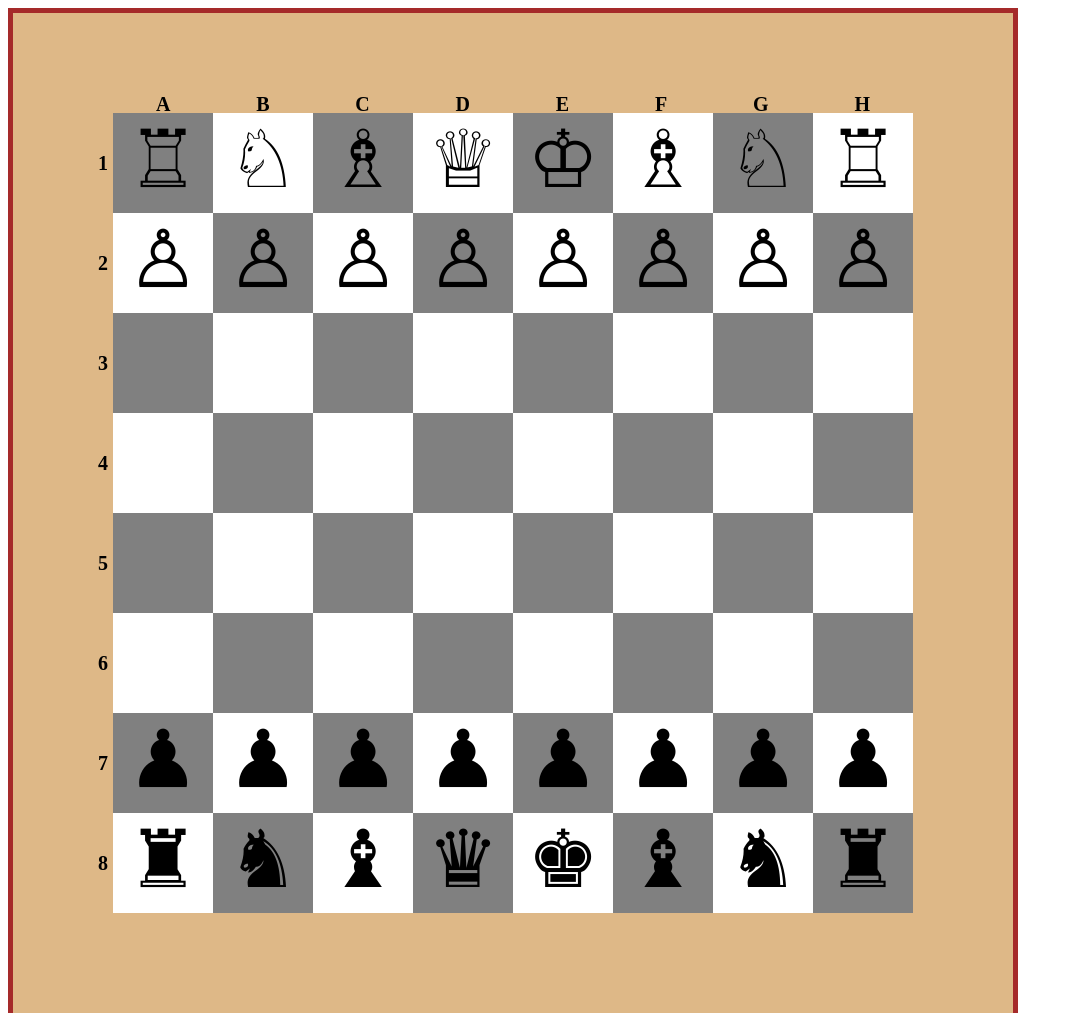
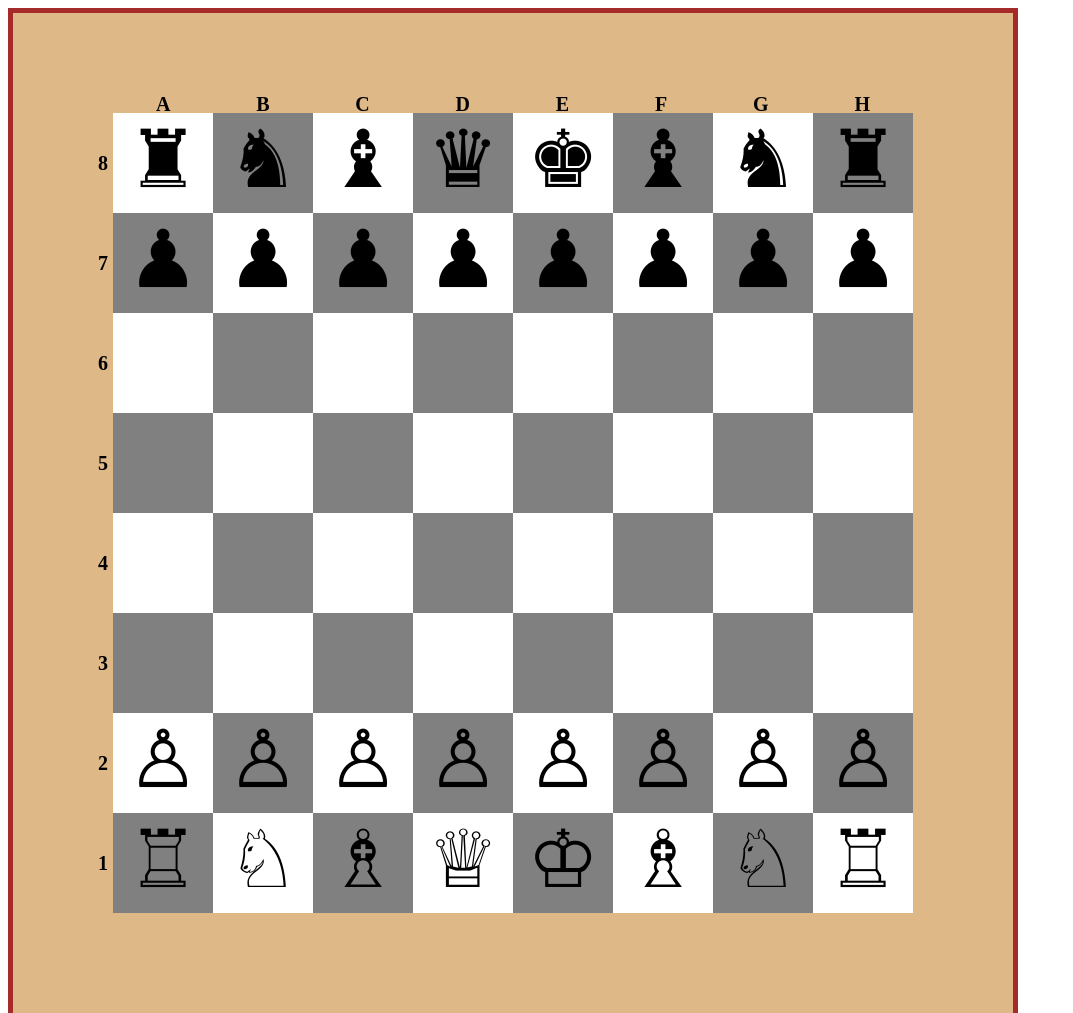
Before and after one commit to AlexandrObukhov/urok15, a plain HTML site: page hw3.html in a window 1280 px wide. Shown: the top 1013 px of the page, without its empty margins (0-1073 px from the left). Drawn offline with Linux system fonts and the light colour scheme.

Commit message:
chess id

```diff
--- a/hw3.html
+++ b/hw3.html
@@ -10,14 +10,14 @@
 <body>
 	<div class="wrapper">
 		<div class="numbers">
+			<div class="num">8</div>
+			<div class="num">7</div>
+			<div class="num">6</div>
+			<div class="num">5</div>
+			<div class="num">4</div>
+			<div class="num">3</div>
+			<div class="num">2</div>
 			<div class="num">1</div>
-			<div class="num">2</div>
-			<div class="num">3</div>
-			<div class="num">4</div>
-			<div class="num">5</div>
-			<div class="num">6</div>
-			<div class="num">7</div>
-			<div class="num">8</div>
 		</div>
 		<div class="letters">
 			<div class="let">A</div>
@@ -31,84 +31,84 @@
 		</div>
 		<div class="board">
 			<div class="column1">
-				<div class="block">&#9814;</div>
-				<div class="block">&#9817;</div>
-				<div class="block"></div>
-				<div class="block"></div>
-				<div class="block"></div>
-				<div class="block"></div>
-				<div class="block">&#9823;</div>
-				<div class="block">&#9820;</div>
+				<div id="a1" class="block">&#9814;</div>
+				<div id="a2" class="block">&#9817;</div>
+				<div id="a3" class="block"></div>
+				<div id="a4" class="block"></div>
+				<div id="a5" class="block"></div>
+				<div id="a6" class="block"></div>
+				<div id="a7" class="block">&#9823;</div>
+				<div id="a8" class="block">&#9820;</div>
 			</div>
 			<div class="column2">
-				<div class="block">&#9822;</div>
-				<div class="block">&#9823;</div>
-				<div class="block"></div>
-				<div class="block"></div>
-				<div class="block"></div>
-				<div class="block"></div>
-				<div class="block">&#9817;</div>
-				<div class="block">&#9816;</div>
+				<div id="b8" class="block">&#9822;</div>
+				<div id="b7" class="block">&#9823;</div>
+				<div id="b6" class="block"></div>
+				<div id="b5" class="block"></div>
+				<div id="b4" class="block"></div>
+				<div id="b3" class="block"></div>
+				<div id="b2" class="block">&#9817;</div>
+				<div id="b1" class="block">&#9816;</div>
 			</div>
 			<div class="column1">
-				<div class="block">&#9815;</div>
-				<div class="block">&#9817;</div>
-				<div class="block"></div>
-				<div class="block"></div>
-				<div class="block"></div>
-				<div class="block"></div>
-				<div class="block">&#9823;</div>
-				<div class="block">&#9821;</div>
+				<div id="c1" class="block">&#9815;</div>
+				<div id="c2" class="block">&#9817;</div>
+				<div id="c3" class="block"></div>
+				<div id="c4" class="block"></div>
+				<div id="c5" class="block"></div>
+				<div id="c6" class="block"></div>
+				<div id="c7" class="block">&#9823;</div>
+				<div id="c8" class="block">&#9821;</div>
 			</div>
 			<div class="column2">
-				<div class="block">&#9819;</div>
-				<div class="block">&#9823;</div>
-				<div class="block"></div>
-				<div class="block"></div>
-				<div class="block"></div>
-				<div class="block"></div>
-				<div class="block">&#9817;</div>
-				<div class="block">&#9813;</div>
+				<div id="d8" class="block">&#9819;</div>
+				<div id="d7" class="block">&#9823;</div>
+				<div id="d6" class="block"></div>
+				<div id="d5" class="block"></div>
+				<div id="d4" class="block"></div>
+				<div id="d3" class="block"></div>
+				<div id="d2" class="block">&#9817;</div>
+				<div id="d1" class="block">&#9813;</div>
 			</div>
 			<div class="column1">
-				<div class="block">&#9812;</div>
-				<div class="block">&#9817;</div>
-				<div class="block"></div>
-				<div class="block"></div>
-				<div class="block"></div>
-				<div class="block"></div>
-				<div class="block">&#9823;</div>
-				<div class="block">&#9818;</div>
+				<div id="e1" class="block">&#9812;</div>
+				<div id="e2" class="block">&#9817;</div>
+				<div id="e3" class="block"></div>
+				<div id="e4" class="block"></div>
+				<div id="e5" class="block"></div>
+				<div id="e6" class="block"></div>
+				<div id="e7" class="block">&#9823;</div>
+				<div id="e8" class="block">&#9818;</div>
 			</div>
 			<div class="column2">
-				<div class="block">&#9821;</div>
-				<div class="block">&#9823;</div>
-				<div class="block"></div>
-				<div class="block"></div>
-				<div class="block"></div>
-				<div class="block"></div>
-				<div class="block">&#9817;</div>
-				<div class="block">&#9815;</div>
+				<div id="f8" class="block">&#9821;</div>
+				<div id="f7" class="block">&#9823;</div>
+				<div id="f6" class="block"></div>
+				<div id="f5" class="block"></div>
+				<div id="f4" class="block"></div>
+				<div id="f3" class="block"></div>
+				<div id="f2" class="block">&#9817;</div>
+				<div id="f1" class="block">&#9815;</div>
 			</div>
 			<div class="column1">
-				<div class="block">&#9816;</div>
-				<div class="block">&#9817;</div>
-				<div class="block"></div>
-				<div class="block"></div>
-				<div class="block"></div>
-				<div class="block"></div>
-				<div class="block">&#9823;</div>
-				<div class="block">&#9822;</div>
+				<div id="g1" class="block">&#9816;</div>
+				<div id="g2" class="block">&#9817;</div>
+				<div id="g3" class="block"></div>
+				<div id="g4" class="block"></div>
+				<div id="g5" class="block"></div>
+				<div id="g6" class="block"></div>
+				<div id="g7" class="block">&#9823;</div>
+				<div id="g8" class="block">&#9822;</div>
 			</div>
 			<div class="column2">
-				<div class="block">&#9820;</div>
-				<div class="block">&#9823;</div>
-				<div class="block"></div>
-				<div class="block"></div>
-				<div class="block"></div>
-				<div class="block"></div>
-				<div class="block">&#9817;</div>
-				<div class="block">&#9814;</div>
+				<div id="h8" class="block">&#9820;</div>
+				<div id="h7" class="block">&#9823;</div>
+				<div id="h6" class="block"></div>
+				<div id="h5" class="block"></div>
+				<div id="h4" class="block"></div>
+				<div id="h3" class="block"></div>
+				<div id="h2" class="block">&#9817;</div>
+				<div id="h1" class="block">&#9814;</div>
 			</div>
 
 		</div>
--- a/style.css
+++ b/style.css
@@ -17,7 +17,9 @@
 	flex-wrap: wrap;
 	height: 800px;
 	width: 800px;
-	margin: 100px 0px 0px 100px;
+	/* margin: 100px 0px 0px 100px; */
+	top: 100px;
+	left: 100px;
 
 }
 
@@ -28,7 +30,7 @@
 
 }
 
-.column1 {
+.board > :nth-child(even) {       /* .column1  */
 	background-color: #fff;
 	width: 100px;
 	height: 800px;
@@ -38,7 +40,7 @@
 
 }
 
-.column2 {
+.board > :nth-child(odd) {             /* .column2  */
 	background-color: #fff;
 	height: 800px;
 	width: 100px;
@@ -48,7 +50,7 @@
 	flex-direction: column-reverse;
 }
 
-.block:nth-of-type(odd) {
+ .block:nth-child(odd) {             /* .block:nth-of-type(odd) */
 	background-color: gray;
 }
 
@@ -60,7 +62,9 @@
 	flex-direction: column;
 	display: flex;
 	justify-content: space-around;
-	margin: 100px 0px 0px 80px;
+	/* margin: 100px 0px 0px 80px; */
+	top: 100px;
+	left: 80px;
 
 }
 .letters {
@@ -70,7 +74,9 @@
 	background-color: burlywood;
 	display: flex;
 	justify-content: space-around;
-	margin: 80px 0px 0px 100px;
+	/* margin: 80px 0px 0px 100px; */
+	top: 80px;
+	left: 100px;
 }
 
 .num, .let {
```
